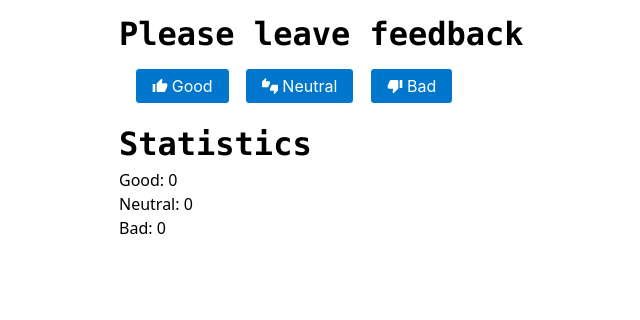
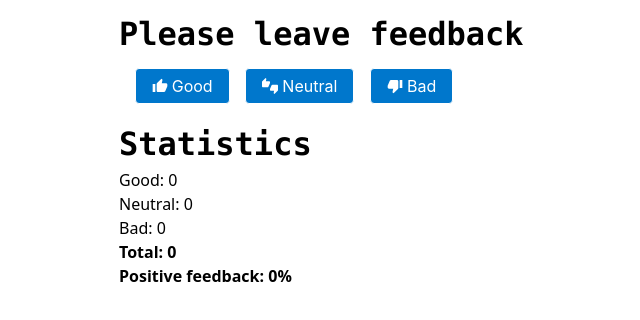
Before and after one commit to svmoskalyov/rhw-02-feedback, a React (Create React App) app: page / in a window 1280 px wide. Shown: the top 320 px of the page, without its empty margins (311-951 px from the left). Built offline with nearby package versions, Linux system fonts and the light colour scheme.

Commit message:
count total

```diff
--- a/src/components/App.jsx
+++ b/src/components/App.jsx
@@ -28,6 +28,20 @@ export class App extends Component {
     }));
   };
 
+  countTotalFeedback = () => {
+    const { good, neutral, bad } = this.state;
+    const total = good + neutral + bad;
+    return total;
+  };
+
+  countPositiveFeedbackPercentage = () => {
+    const { good } = this.state;
+    const percentage = this.countTotalFeedback()
+      ? Math.round((good * 100) / this.countTotalFeedback())
+      : 0;
+    return percentage;
+  };
+
   render() {
     const { good, neutral, bad } = this.state;
 
@@ -39,7 +53,13 @@ export class App extends Component {
           onBad={this.handleBad}
         />
 
-        <Statistics statGood={good} statNeutral={neutral} statBad={bad} />
+        <Statistics
+          statGood={good}
+          statNeutral={neutral}
+          statBad={bad}
+          statTotal={this.countTotalFeedback()}
+          statPercentage={this.countPositiveFeedbackPercentage()}
+        />
       </Box>
     );
   }
--- a/src/components/Statistics/Statistics.jsx
+++ b/src/components/Statistics/Statistics.jsx
@@ -1,12 +1,20 @@
-import { Title, SubTitle } from './Statistics.styled';
+import { Title, SubTitle, TotalTitle } from './Statistics.styled';
 
-export const Statistics = ({ statGood, statNeutral, statBad }) => {
+export const Statistics = ({
+  statGood,
+  statNeutral,
+  statBad,
+  statTotal,
+  statPercentage,
+}) => {
   return (
     <>
       <Title>Statistics</Title>
       <SubTitle>Good: {statGood}</SubTitle>
       <SubTitle>Neutral: {statNeutral}</SubTitle>
       <SubTitle>Bad: {statBad}</SubTitle>
+      <TotalTitle>Total: {statTotal}</TotalTitle>
+      <TotalTitle>Positive feedback: {statPercentage}%</TotalTitle>
     </>
   );
 };
--- a/src/components/Statistics/Statistics.styled.jsx
+++ b/src/components/Statistics/Statistics.styled.jsx
@@ -13,3 +13,7 @@ export const SubTitle = styled.p`
   font-weight: ${p => p.theme.fontWeights.normal};
   line-height: ${p => p.theme.lineHeights.body};
 `;
+
+export const TotalTitle = styled(SubTitle)`
+  font-weight: ${p => p.theme.fontWeights.bold};
+`;
```
